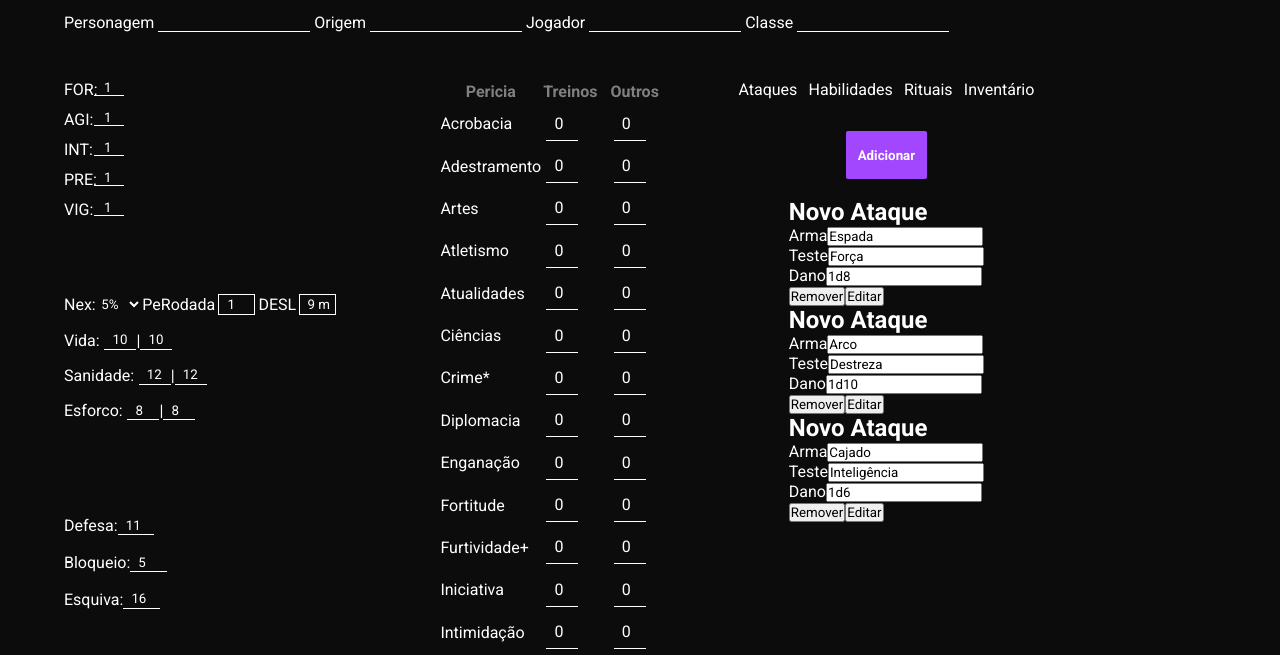
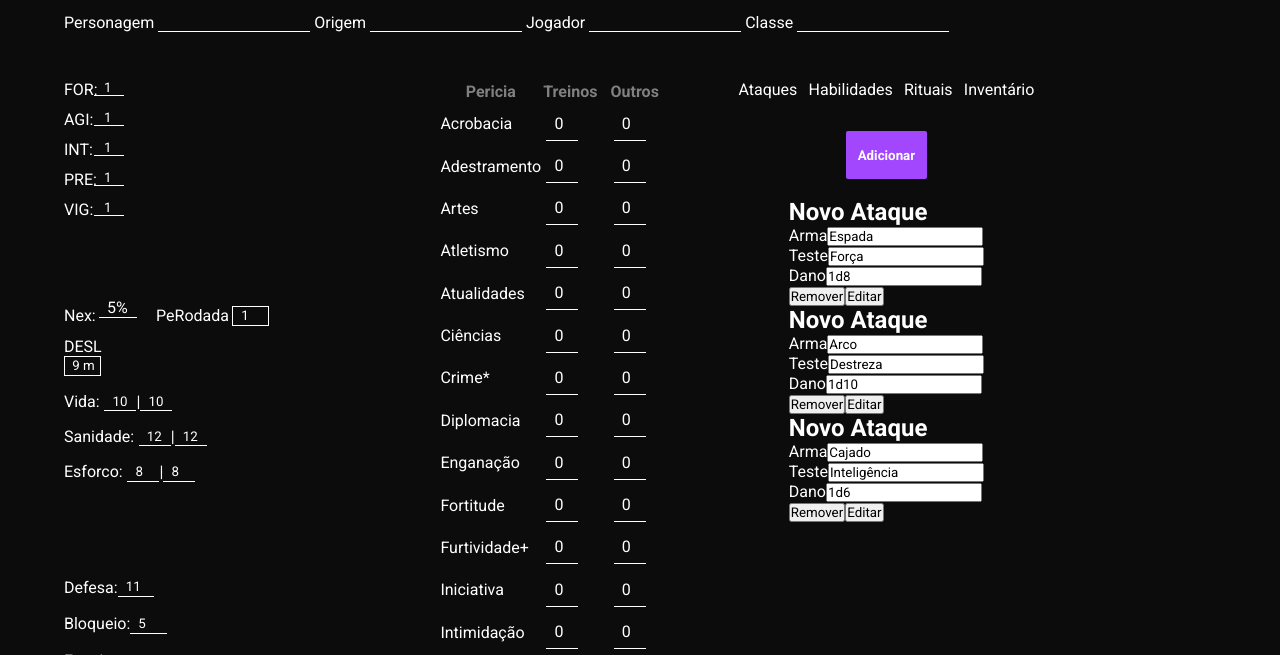
Before and after one commit to carlosyamanaka/GGRPG, a plain HTML site: page src/main/resources/static/html/telaficha.html in a window 1280 px wide. Shown: the part 89-744 px from the top of the page. Drawn offline with nearby package versions, Linux system fonts and the light colour scheme; a web font is replaced by a local one.

Commit message:
formatacao nex corrigida

```diff
--- a/src/main/resources/static/css/telaficha.css
+++ b/src/main/resources/static/css/telaficha.css
@@ -118,6 +118,32 @@ input[type=number] {
 
 .inputNumberOutros input:focus {
     outline: none;
+}
+
+.comboBoxNex {
+    overflow: hidden;
+    background: none;
+    background-color: transparent;
+    margin-right: 1rem;
+    margin-bottom: 1rem;
+}
+
+.comboBoxNex select {
+    background: transparent;
+    font-size: 16px;
+    border: 0;
+    border-bottom: 1px solid white;
+    border-radius: 0;
+    height: 20px;
+    -webkit-appearance: none;
+    margin: .2rem;
+    padding-left: .5rem;
+}
+
+.comboBoxNex option {
+    background-color: rgb(12, 12, 12);
+    color: white;
+    border: 0;
 }
 
 .comboBoxTreino{
@@ -284,11 +310,6 @@ input[type=number] {
     margin-right: .2rem;
 }
 
-.linhadiv select {
-    border: none;
-    padding-left: .1rem;
-}
-
 .InputsPeRodada {
     width: 1rem;
 }
--- a/src/main/resources/static/html/telaficha.html
+++ b/src/main/resources/static/html/telaficha.html
@@ -148,6 +148,7 @@
                 <div class="status">
                     <div class="linhadiv">
                         <p class="sNex">Nex: </p>
+                        <div class="comboBoxNex">
                             <select name="nex">
                                 <option value="0">5%</option>
                                 <option value="5">10%</option>
@@ -170,11 +171,12 @@
                                 <option value="95">95%</option>
                                 <option value="99">99%</option>
                             </select>
+                        </div>
                         <p class="sPeRodada statusMargin">PeRodada</p>
                         <input type="text" class="InputsPeRodada Inputs Inputquadrado" value="1">
+                    </div>
                         <p class="sDeslocamento statusMargin">DESL</p>
                         <input type="text" class="InputsDeslocamento Inputs Inputquadrado" value="9 m" disabled>
-                    </div>
                     <div class="flexdivrow">
                         <p class="sVida status-label">Vida: </p>
                             <input type="text" style="width: 2rem;" class="InputsVidaAtual Inputs underline-input" value="10">
```
Also changed, not shown: 1 other file.
